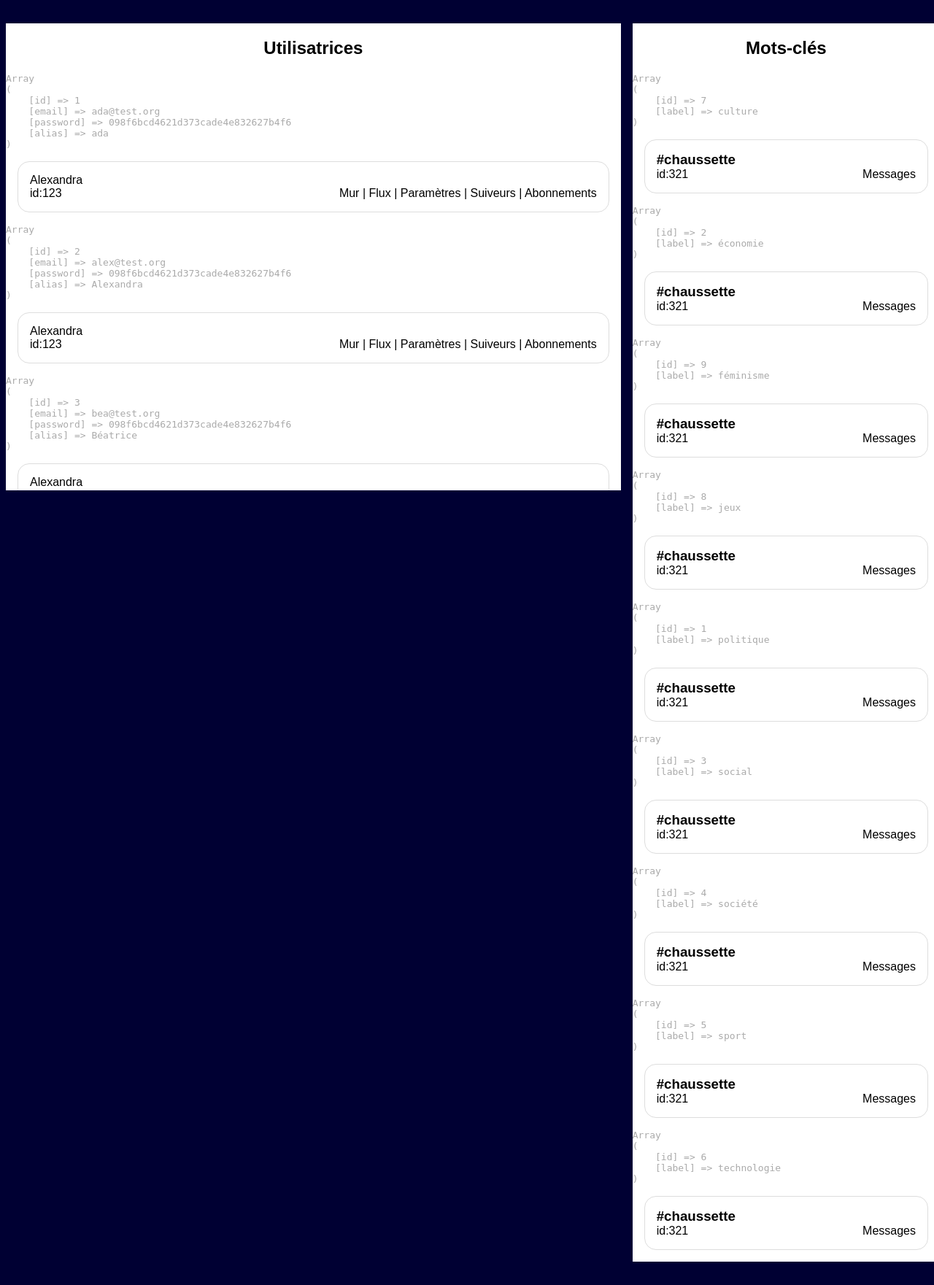
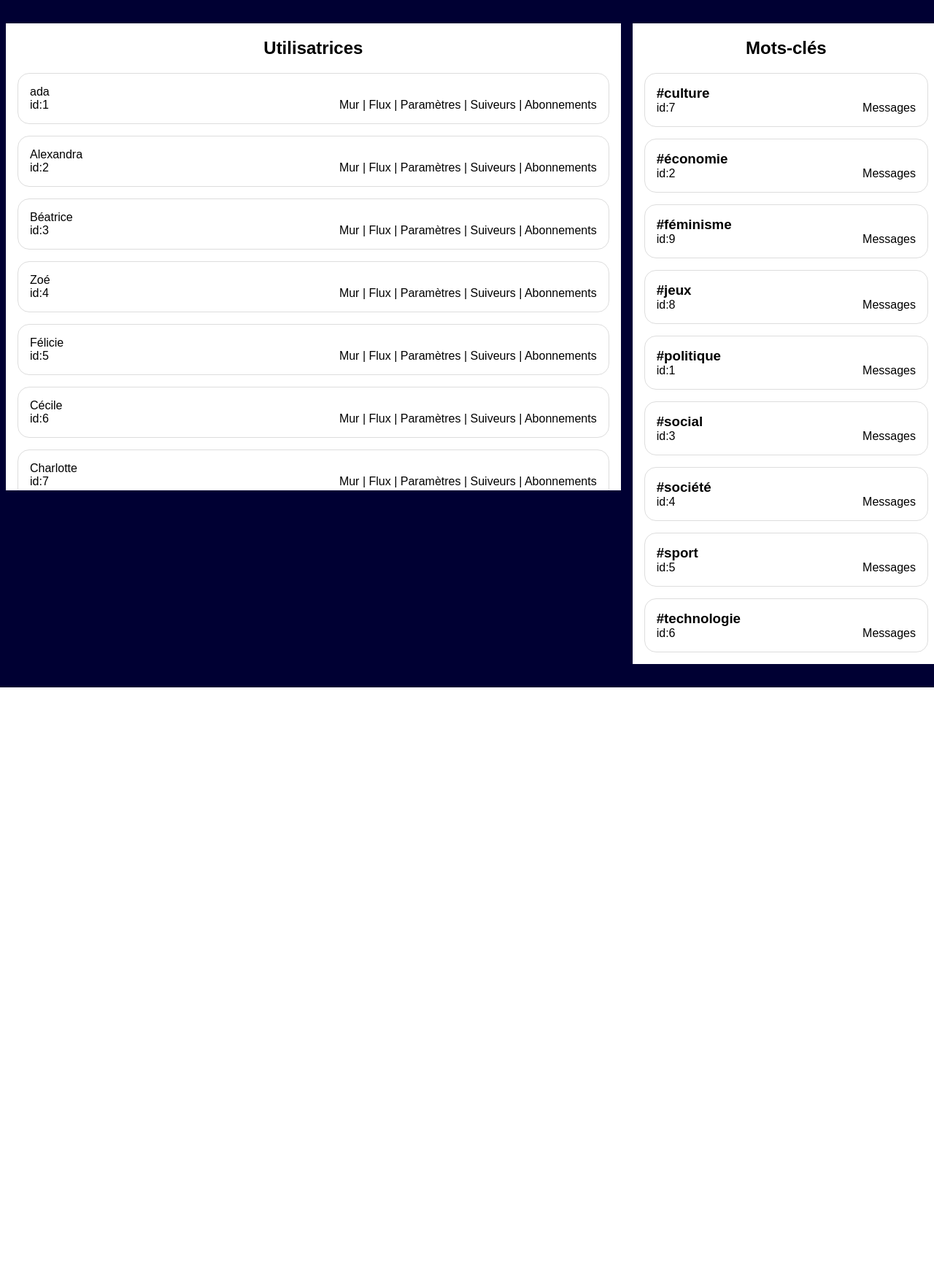
Before and after one commit to adatechschool/projet-collectif---reseau-social-php-canotho_reseausocial, a PHP site: page /admin.php in a window 1280 px wide. Shown: the part 92-1853 px from the top of the page at 73% size. After the commit the page ends 1034 px from the top, so only its background shows below. Run offline with PHP 8.4, Linux system fonts and the light colour scheme; data comes from the database, SQL or seed files in the repository.

Commit message:
admin.php fini

```diff
--- a/Niveau1/admin.php
+++ b/Niveau1/admin.php
@@ -46,13 +46,14 @@
                  */
                 while ($tag = $lesInformations->fetch_assoc())
                 {
-                    echo "<pre>" . print_r($tag, 1) . "</pre>";
+                    // echo "<pre>" . print_r($tag, 1) . "</pre>";
                     ?>
                     <article>
-                        <h3>#chaussette</h3>
-                        <p>id:321</p>
+                        <h3><?php echo '#'.$tag['label'] ?></h3>
+                        <p><?php echo 'id:'.$tag['id'] ?></p>
                         <nav>
-                            <a href="tags.php?tag_id=321">Messages</a>
+                            <?php $tagId=$tag['id'] ?>
+                            <a href="tags.php?tag_id=<?php echo $tagId ?>">Messages</a>
                         </nav>
                     </article>
                 <?php } ?>
@@ -79,17 +80,18 @@
                  */
                 while ($tag = $lesInformations->fetch_assoc())
                 {
-                    echo "<pre>" . print_r($tag, 1) . "</pre>";
+                    // echo "<pre>" . print_r($tag, 1) . "</pre>";
                     ?>
                     <article>
-                        <h3>Alexandra</h3>
-                        <p>id:123</p>
+                        <h3><?php echo $tag['alias'] ?></h3>
+                        <p><?php echo 'id:'.$tag['id'] ?></p>
                         <nav>
-                            <a href="wall.php?user_id=123">Mur</a>
-                            | <a href="feed.php?user_id=123">Flux</a>
-                            | <a href="settings.php?user_id=123">Paramètres</a>
-                            | <a href="followers.php?user_id=123">Suiveurs</a>
-                            | <a href="subscriptions.php?user_id=123">Abonnements</a>
+                            <?php $tagId=$tag['id'] ?>
+                            <a href="wall.php?user_id=<?php echo $tagId ?>">Mur</a>
+                            | <a href="feed.php?user_id=<?php echo $tagId ?>">Flux</a>
+                            | <a href="settings.php?user_id=<?php echo $tagId ?>">Paramètres</a>
+                            | <a href="followers.php?user_id=<?php echo $tagId ?>">Suiveurs</a>
+                            | <a href="subscriptions.php?user_id=<?php echo $tagId ?>">Abonnements</a>
                         </nav>
                     </article>
                 <?php } ?>
--- a/Niveau1/news.php
+++ b/Niveau1/news.php
@@ -124,7 +124,7 @@
                                 $tagArray=explode("," , $stringToBreak);
                                 foreach( $tagArray as $element){
                             ?>
-                                <a href=""> <?php echo '#'.$element ?></a>
+                                 <a href=""> <?php echo '#'.$element ?></a>
                                 <?php
                                 }?>
                         </footer>
```
